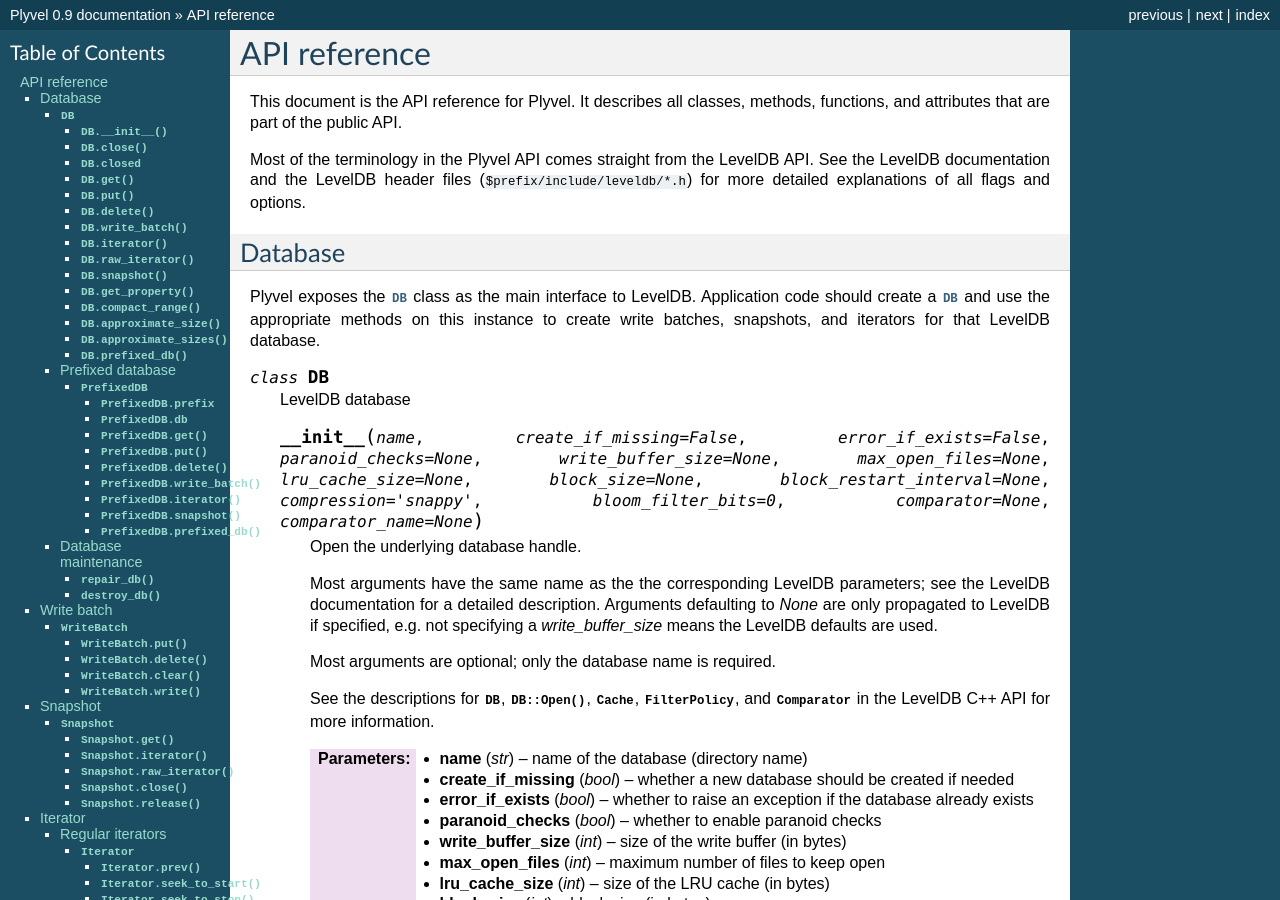
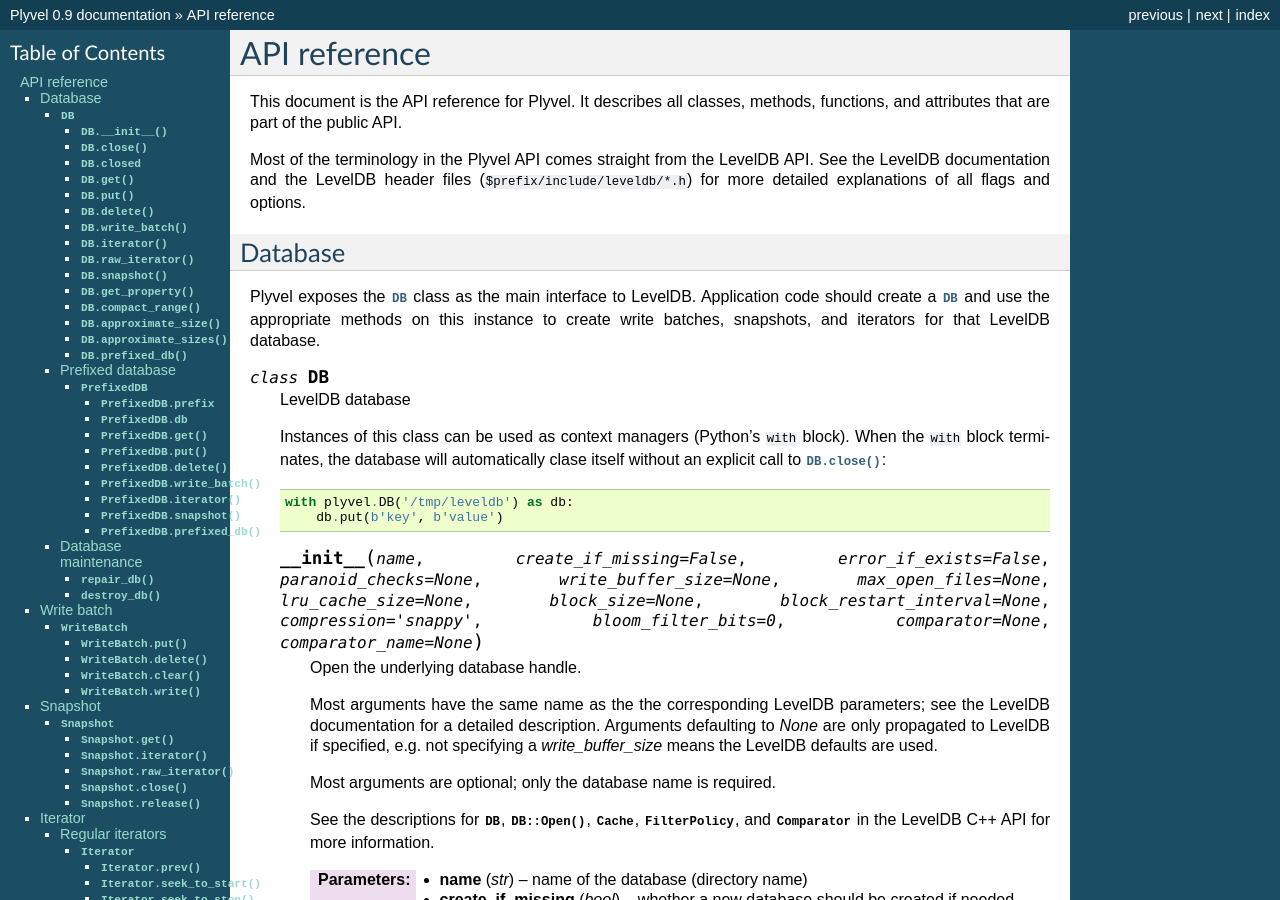
Before and after one commit to wbolster/plyvel, a Sphinx documentation site: the page built from doc/api.rst, in a window 1280 px wide and 900 px high. Built offline with Sphinx 7.4.7, drawn with Linux system fonts in a browser that asks for light colours.

Commit message:
document plyvel.DB context manager

```diff
--- a/doc/api.rst
+++ b/doc/api.rst
@@ -22,6 +22,14 @@
 .. py:class:: DB
 
    LevelDB database
+
+   Instances of this class can be used as context managers (Python's ``with``
+   block). When the ``with`` block terminates, the database will
+   automatically clase itself without an explicit call to
+   :py:meth:`DB.close`::
+
+      with plyvel.DB('/tmp/leveldb') as db:
+          db.put(b'key', b'value')
 
    .. py:method:: __init__(name, create_if_missing=False, error_if_exists=False, paranoid_checks=None, write_buffer_size=None, max_open_files=None, lru_cache_size=None, block_size=None, block_restart_interval=None, compression='snappy', bloom_filter_bits=0, comparator=None, comparator_name=None)
 
```
